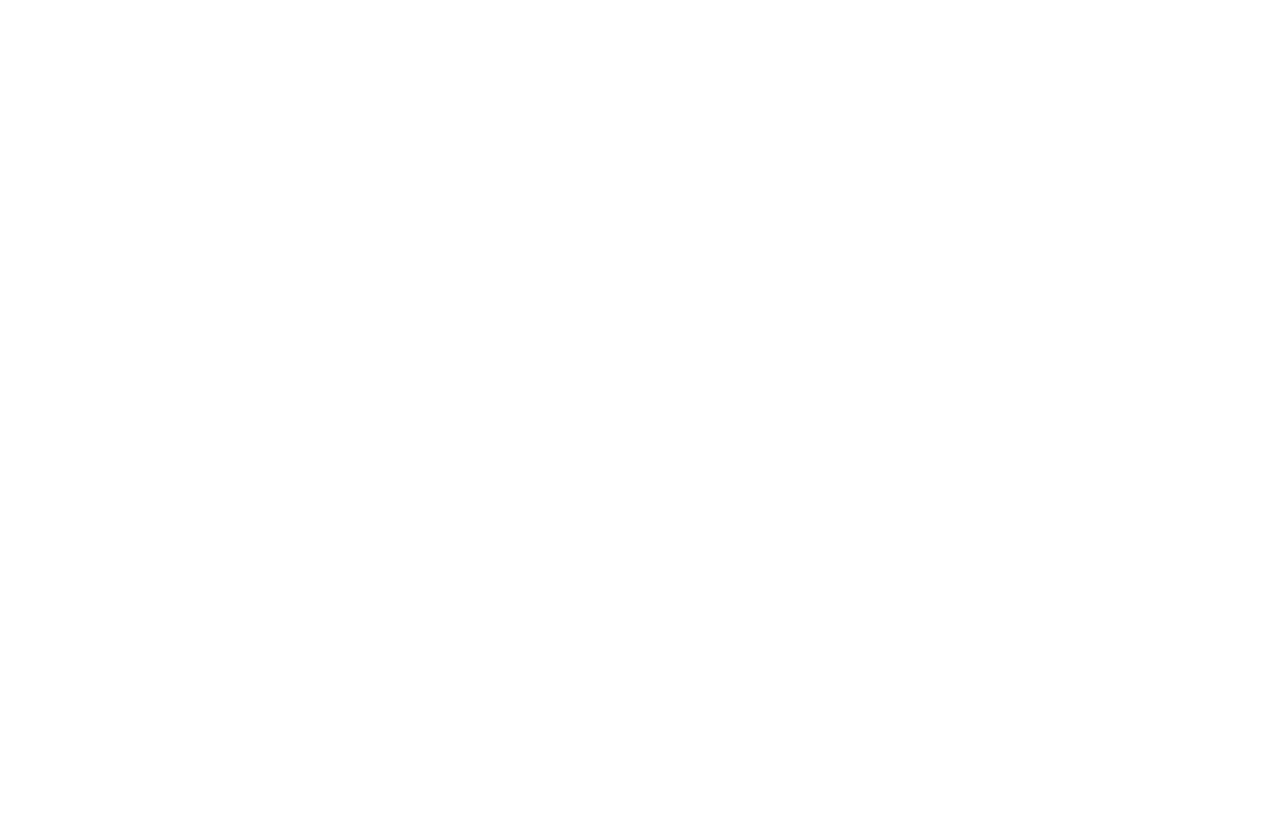
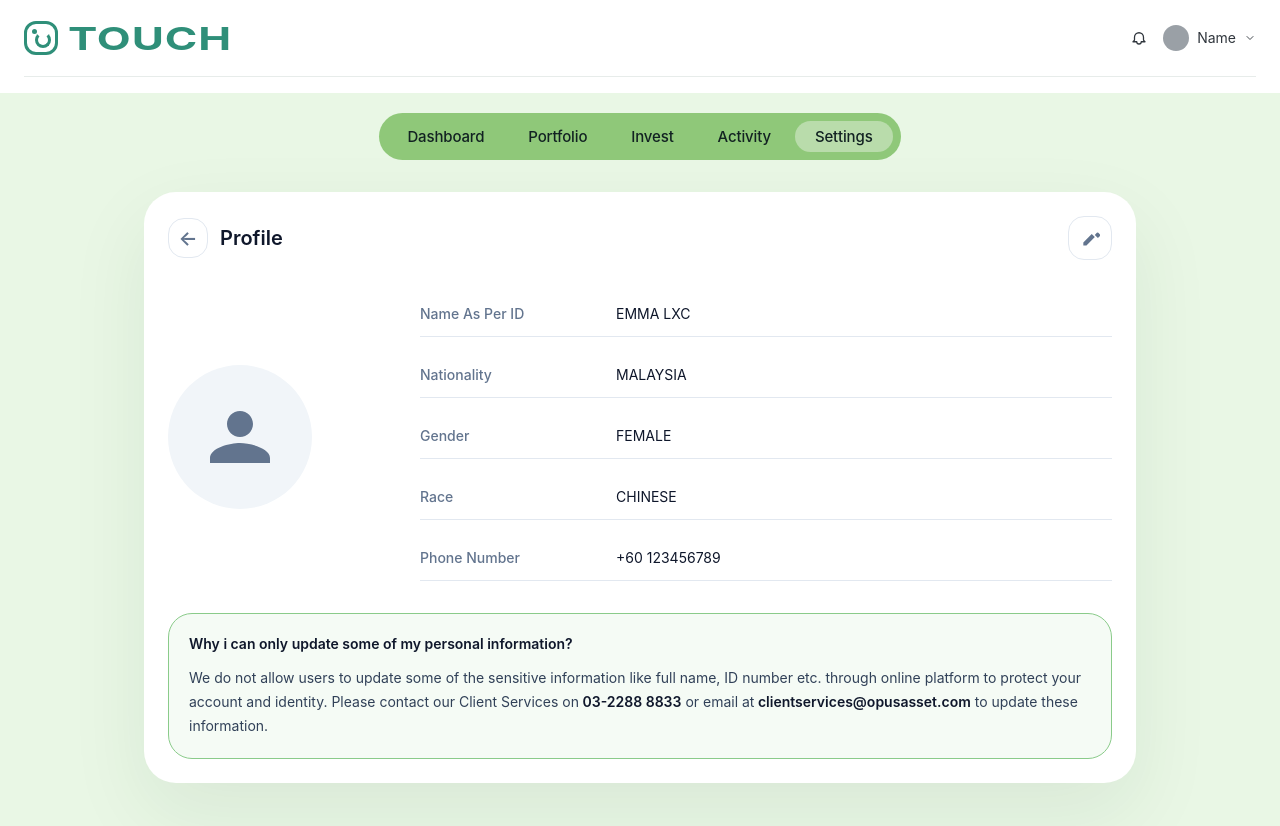
Before and after one commit to isabelledelc/isabelledelc.github.io, a React (Vite) app in the folder app/: page /settings/view-profile in a window 1280 px wide. Before the commit this address had no page. Shown: the top 826 px of the page. Before the commit the page ends 800 px from the top, so only its background shows below. Built offline with nearby package versions, Linux system fonts and the light colour scheme.

Commit message:
add viewProfile page and route to settings

```diff
--- a/app/src/App.tsx
+++ b/app/src/App.tsx
@@ -7,6 +7,7 @@
 import Investment from "./pages/Invest/Investment.tsx";
 import Activity from "./pages/Activity/Activity.tsx";
 import Settings from "./pages/Settings/Settings.tsx";
+import ViewProfile from './pages/Settings/subpages/ViewProfile';
 
 function App() {
   return (
@@ -19,6 +20,7 @@
         <Route path="/invest" element={<Investment />} />
         <Route path="/activity" element={<Activity />} />
         <Route path="/settings" element={<Settings />} />
+        <Route path="/settings/view-profile" element={<ViewProfile />} />
       </Routes>
     </BrowserRouter>
   );
--- a/app/src/pages/Settings/Settings.tsx
+++ b/app/src/pages/Settings/Settings.tsx
@@ -1,11 +1,139 @@
 import Header from '../../components/shared/header';
 import Navbar from '../../components/shared/navbar';
+import { Link } from 'react-router-dom';
+
+const settingsLinks = [
+  {
+    title: 'View Profile',
+    href: '/settings/view-profile',
+    icon: 'user',
+  },
+  {
+    title: 'Security',
+    href: '/settings/security',
+    icon: 'shield',
+  },
+  {
+    title: 'Bank Account Information',
+    href: '/settings/bank-account',
+    icon: 'bank',
+  },
+  {
+    title: 'Notification Settings',
+    href: '/settings/notifications',
+    icon: 'bell',
+  },
+  {
+    title: 'Contact Us',
+    href: '/settings/contact',
+    icon: 'phone',
+  },
+  {
+    title: 'About Opus Touch',
+    href: '/settings/about',
+    icon: 'info',
+  },
+];
+
+function renderIcon(name: string) {
+  if (name === 'user') {
+    return (
+      <svg viewBox="0 0 24 24" className="h-5 w-5" fill="currentColor">
+        <path d="M12 12c2.7 0 5-2.3 5-5s-2.3-5-5-5-5 2.3-5 5 2.3 5 5 5zm0 2c-3.3 0-10 1.7-10 5v2h20v-2c0-3.3-6.7-5-10-5z" />
+      </svg>
+    );
+  }
+  if (name === 'shield') {
+    return (
+      <svg viewBox="0 0 24 24" className="h-5 w-5" fill="currentColor">
+        <path d="M12 2l8 4v6.5c0 4.9-3.1 9.5-8 10-4.9-.5-8-5.1-8-10v-6.5l8-4z" />
+      </svg>
+    );
+  }
+  if (name === 'bank') {
+    return (
+      <svg viewBox="0 0 24 24" className="h-5 w-5" fill="currentColor">
+        <path d="M4 10v2h16v-2h-16zm2 8v-4h12v4h2v-6h-16v6h2zm6-10l6-4h-12l6 4z" />
+      </svg>
+    );
+  }
+  if (name === 'bell') {
+    return (
+      <svg viewBox="0 0 24 24" className="h-5 w-5" fill="currentColor">
+        <path d="M12 2c-3.3 0-6 2.7-6 6v4c0 1.4-.8 2.6-2 3.2v1h16v-1c-1.2-.6-2-1.8-2-3.2v-4c0-3.3-2.7-6-6-6zm0 20c1.1 0 2-.9 2-2h-4c0 1.1.9 2 2 2z" />
+      </svg>
+    );
+  }
+  if (name === 'phone') {
+    return (
+      <svg viewBox="0 0 24 24" className="h-5 w-5" fill="currentColor">
+        <path d="M6.6 10.8c1.1 2.2 2.9 4 5 5.1l1.4-1.4c.2-.2.5-.3.8-.2 1 .3 2 .5 3 .5.5 0 1 .4 1 1v3.2c0 .6-.4 1-1 1-9.9 0-18-8.1-18-18 0-.6.4-1 1-1h3.2c.5 0 1 .4 1 1 0 1 .2 2 .5 3 .1.3 0 .6-.2.8l-1.4 1.4z" />
+      </svg>
+    );
+  }
+  if (name === 'info') {
+    return (
+      <svg viewBox="0 0 24 24" className="h-5 w-5" fill="currentColor">
+        <path d="M12 2c5.5 0 10 4.5 10 10s-4.5 10-10 10-10-4.5-10-10 4.5-10 10-10zm1 15h-2v-6h2v6zm0-8h-2v-2h2v2z" />
+      </svg>
+    );
+  }
+  return null;
+}
 
 export default function Settings() {
-	return (
-		<div className="min-h-screen w-full bg-white">
-			<Header />
-			<Navbar />
-		</div>
-	);
+  return (
+    <div className="min-h-screen w-full bg-[#E9F7E5]">
+      <Header />
+      <Navbar />
+
+      <main className="mx-auto max-w-5xl px-4 pb-16 pt-8">
+        <div className="rounded-[32px] bg-white p-6 shadow-[0_30px_80px_rgba(30,63,40,0.08)]">
+          <div className="mb-8 flex items-center gap-3 text-xl font-semibold text-slate-900">
+            <a
+              href="/"
+              className="inline-flex h-10 w-10 items-center justify-center rounded-2xl border border-slate-200 text-slate-500 transition hover:border-[#528c68] hover:text-[#528c68]"
+            >
+              ←
+            </a>
+            <span>Settings</span>
+          </div>
+
+          <div className="grid gap-3">
+            {settingsLinks.map((item) => (
+              <a
+                key={item.href}
+                href={item.href}
+                className="group flex items-center justify-between rounded-[24px] border border-slate-200 bg-slate-50 px-5 py-4 text-sm text-slate-700 transition hover:border-[#528c68] hover:bg-white"
+              >
+                <div className="flex items-center gap-4">
+                  <span className="inline-flex h-11 w-11 items-center justify-center rounded-2xl bg-[#E8F3E8] text-[#2E7D4F]">
+                    {renderIcon(item.icon)}
+                  </span>
+                  <span>{item.title}</span>
+                </div>
+                <span className="text-slate-400 transition group-hover:text-[#2E7D4F]">→</span>
+              </a>
+            ))}
+          </div>
+        </div>
+      </main>
+    </div>
+  );
 }
+
+{settingsLinks.map((item) => (
+  <Link
+    key={item.href}
+    to={item.href}
+    className="group flex items-center justify-between rounded-[24px] border border-slate-200 bg-slate-50 px-5 py-4 text-sm text-slate-700 transition hover:border-[#528c68] hover:bg-white"
+  >
+    <div className="flex items-center gap-4">
+      <span className="inline-flex h-11 w-11 items-center justify-center rounded-2xl bg-[#E8F3E8] text-[#2E7D4F]">
+        {renderIcon(item.icon)}
+      </span>
+      <span>{item.title}</span>
+    </div>
+    <span className="text-slate-400 transition group-hover:text-[#2E7D4F]">→</span>
+  </Link>
+))}
--- a/app/src/pages/Settings/subpages/ViewProfile.tsx
+++ b/app/src/pages/Settings/subpages/ViewProfile.tsx
@@ -0,0 +1,91 @@
+// filepath: c:\Users\emmalee\Documents\visual studio code\opustouch\app\src\pages\Settings\subpages\ViewProfile.tsx
+import Header from '../../../components/shared/header';
+import Navbar from '../../../components/shared/navbar';
+import { Link } from 'react-router-dom';
+
+const profile = {
+  name: 'EMMA LXC',
+  nationality: 'MALAYSIA',
+  gender: 'FEMALE',
+  race: 'CHINESE',
+  phone: '+60 123456789',
+};
+
+const fields = [
+  { label: 'Name As Per ID', value: profile.name },
+  { label: 'Nationality', value: profile.nationality },
+  { label: 'Gender', value: profile.gender },
+  { label: 'Race', value: profile.race },
+  { label: 'Phone Number', value: profile.phone },
+];
+
+export default function ViewProfile() {
+  return (
+    <div className="min-h-screen w-full bg-[#E9F7E5]">
+      <Header />
+      <Navbar />
+
+      <main className="mx-auto max-w-5xl px-4 pb-16 pt-8">
+        <div className="rounded-[32px] bg-white p-6 shadow-[0_30px_80px_rgba(30,63,40,0.08)]">
+          <div className="mb-8 flex flex-wrap items-center justify-between gap-4">
+            <div className="flex items-center gap-3 text-xl font-semibold text-slate-900">
+              <a
+                href="/settings"
+                className="inline-flex h-10 w-10 items-center justify-center rounded-2xl border border-slate-200 text-slate-500 transition hover:border-[#528c68] hover:text-[#528c68]"
+              >
+                ←
+              </a>
+              <span>Profile</span>
+            </div>
+
+            <a
+              href="/settings/edit-profile"
+              className="inline-flex h-11 w-11 items-center justify-center rounded-2xl border border-slate-200 text-slate-500 transition hover:border-[#528c68] hover:text-[#528c68]"
+              aria-label="Edit Profile"
+            >
+              <svg viewBox="0 0 24 24" className="h-5 w-5" fill="currentColor">
+                <path d="M4 17.25V21h3.75L17.81 10.94l-3.75-3.75L4 17.25zm18-11.5a1.25 1.25 0 0 0-1.77 0l-2.5 2.5 3.75 3.75 2.5-2.5a1.25 1.25 0 0 0 0-1.77l-1.98-1.98z" />
+              </svg>
+            </a>
+          </div>
+
+          <div className="grid gap-8 lg:grid-cols-[220px_minmax(0,1fr)]">
+            <div className="flex items-center justify-center lg:justify-start">
+              <div className="flex h-36 w-36 items-center justify-center rounded-full bg-slate-100">
+                <svg viewBox="0 0 80 80" className="h-20 w-20 text-slate-500" fill="currentColor">
+                  <path d="M40 40c7.18 0 13-5.82 13-13S47.18 14 40 14 27 19.82 27 27s5.82 13 13 13zm0 6c-9.94 0-30 5-30 15v5h60v-5c0-10-20.06-15-30-15z" />
+                </svg>
+              </div>
+            </div>
+
+            <div className="grid gap-4">
+              {fields.map((field) => (
+                <div key={field.label} className="grid grid-cols-[180px_minmax(0,1fr)] items-center gap-4 border-b border-slate-200 py-3">
+                  <span className="text-sm font-medium text-slate-500">{field.label}</span>
+                  <span className="text-sm text-slate-900">{field.value}</span>
+                </div>
+              ))}
+            </div>
+          </div>
+
+          <div className="mt-8 rounded-[24px] border border-[#8ACB8A] bg-[#F5FBF5] p-5 text-sm text-slate-700">
+            <h3 className="mb-3 font-semibold text-slate-900">Why i can only update some of my personal information?</h3>
+            <p className="leading-6">
+              We do not allow users to update some of the sensitive information like full name, ID number etc.
+              through online platform to protect your account and identity. Please contact our Client Services on
+              <span className="font-semibold text-slate-900"> 03-2288 8833</span> or email at
+              <span className="font-semibold text-slate-900"> clientservices@opusasset.com</span> to update these information.
+            </p>
+          </div>
+        </div>
+      </main>
+    </div>
+  );
+}
+
+<Link
+  to="/settings"
+  className="inline-flex h-10 w-10 items-center justify-center rounded-2xl border border-slate-200 text-slate-500 transition hover:border-[#528c68] hover:text-[#528c68]"
+>
+  ←
+</Link>
```
